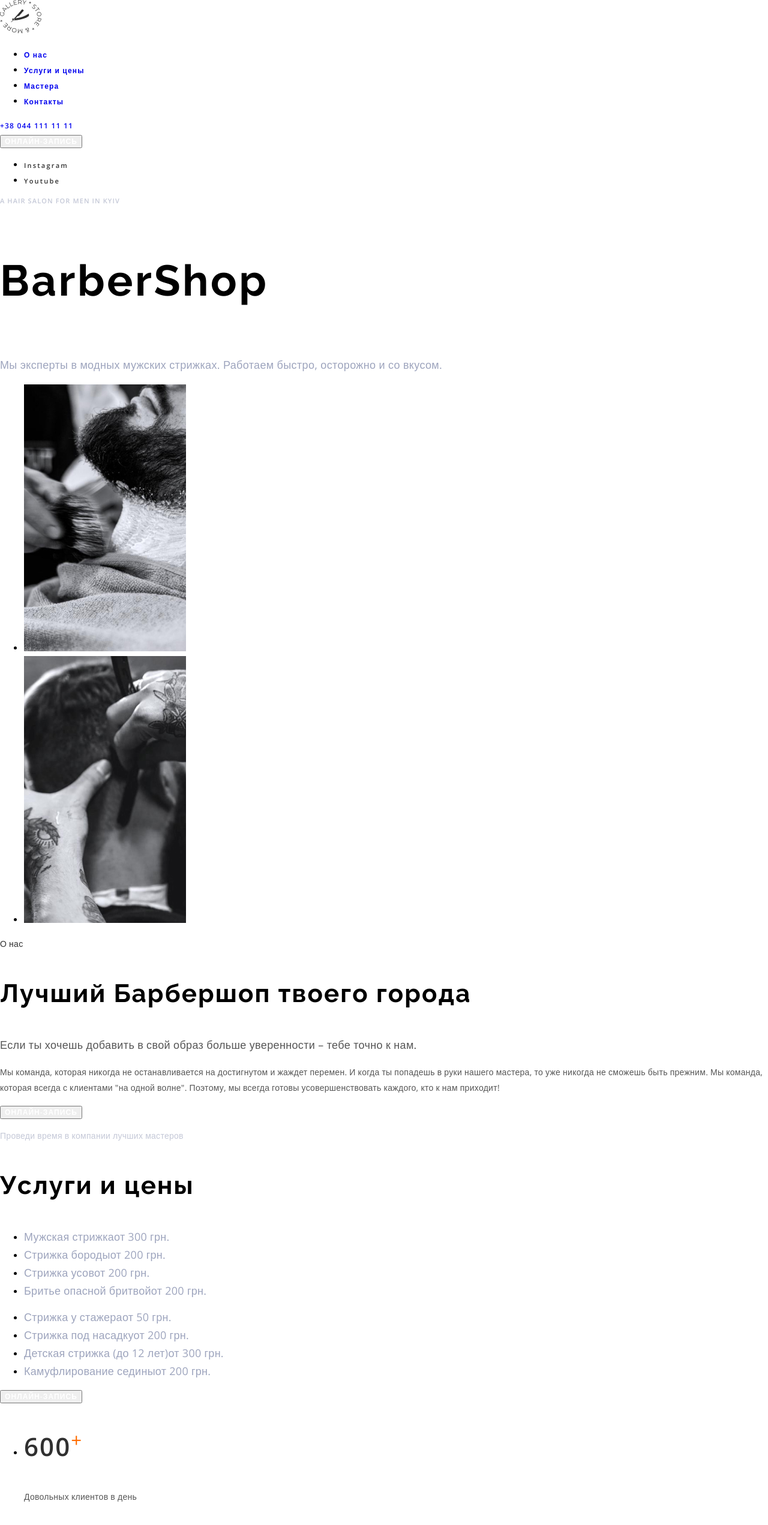
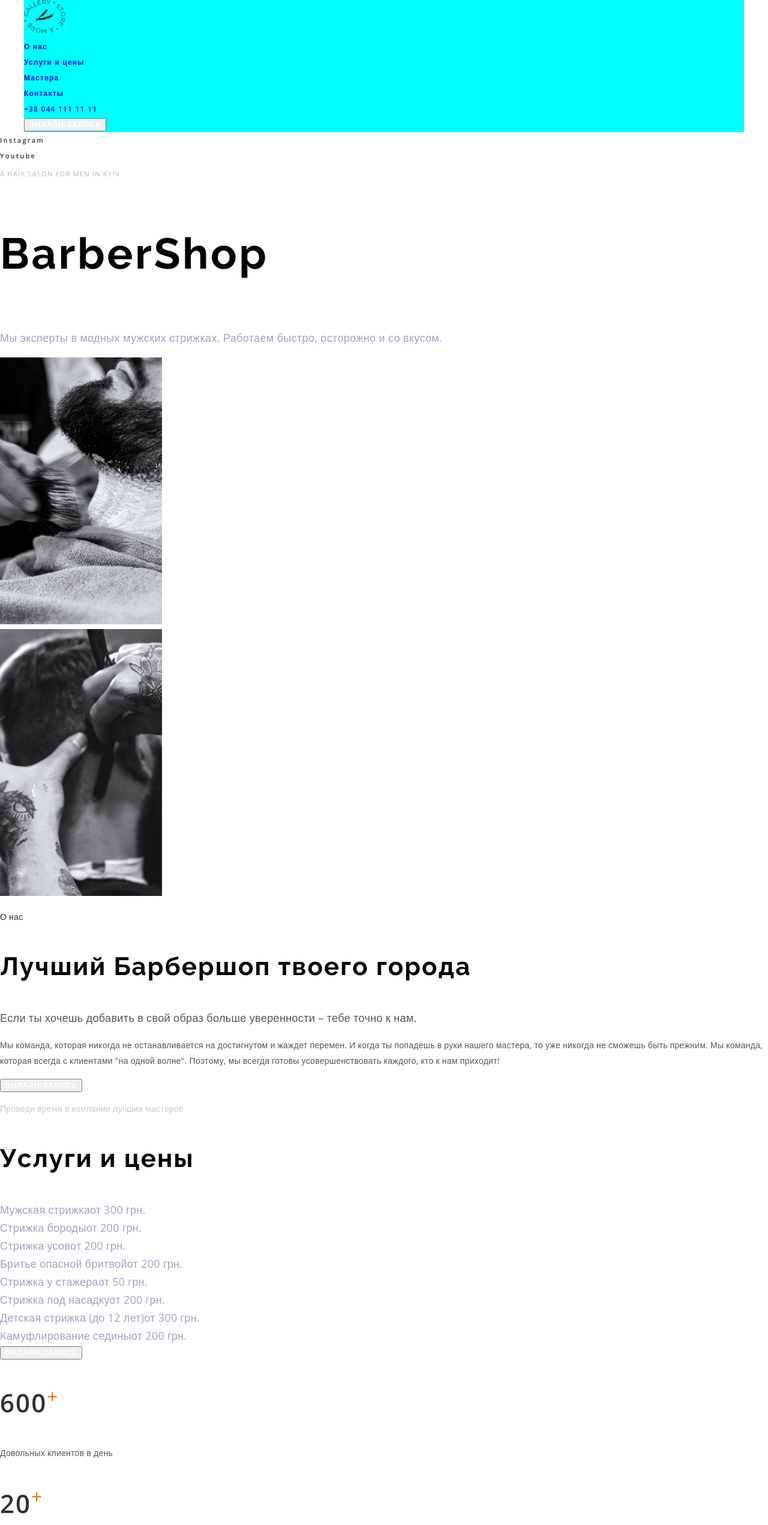
Before and after one commit to MikharevichDiana/primer_1, a plain HTML site: page index.html in a window 1280 px wide. Shown: the top 2543 px of the page at 60% size. Drawn offline with nearby package versions, Linux system fonts and the light colour scheme.

```diff
--- a/index.html
+++ b/index.html
@@ -20,12 +20,12 @@
     <title>BarberShop</title>
   </head>
   <body>
-    <header class="header">
+    <header class="header container">
       <nav class="navigation">
         <a href="#" aria-label="Логотип BarberShop">
           <img src="./images/logo.png" alt="Логотип BarberShop" />
         </a>
-        <ul class="navigation-menu">
+        <ul class="navigation-menu list-no-style">
           <li><a href="#">О нас</a></li>
           <li><a href="#">Услуги и цены</a></li>
           <li><a href="#">Мастера</a></li>
@@ -41,7 +41,7 @@
       <!-- <Hero> -->
       <section class="hero">
         <div>
-          <ul class="social-links">
+          <ul class="social-links list-no-style">
             <li><a href="#">Instagram</a></li>
             <li><a href="#">Youtube</a></li>
           </ul>
@@ -60,7 +60,7 @@
       <!-- <About> -->
       <section class="about">
         <div>
-          <ul>
+          <ul class="list-no-style">
             <li>
               <img src="./images/img1.jpg" alt="BarberShop - Бритье бороды" />
             </li>
@@ -90,13 +90,13 @@
       <section class="services">
         <p class="subtitle-light">Проведи время в компании лучших мастеров</p>
         <h2>Услуги и цены</h2>
-        <ul>
+        <ul class="list-no-style">
           <li><span>Мужская стрижка</span><span>от 300 грн.</span></li>
           <li><span>Стрижка бороды</span><span>от 200 грн.</span></li>
           <li><span>Стрижка усов</span><span>от 200 грн.</span></li>
           <li><span>Бритье опасной бритвой</span><span>от 200 грн.</span></li>
         </ul>
-        <ul>
+        <ul class="list-no-style">
           <li><span>Стрижка у стажера</span><span>от 50 грн.</span></li>
           <li><span>Стрижка под насадку</span><span>от 200 грн.</span></li>
           <li>
@@ -111,7 +111,7 @@
       <!-- <Advantages> -->
       <section class="advantages">
         <div>
-          <ul>
+          <ul class="list-no-style">
             <li>
               <p class="count">600<sup>+</sup></p>
               <p>Довольных клиентов в день</p>
@@ -121,7 +121,7 @@
               <p>Лучших мастеров Киева</p>
             </li>
           </ul>
-          <ul>
+          <ul class="list-no-style">
             <li>
               <p class="count">50<sup>+</sup></p>
               <p>Наград за отличный сервис</p>
@@ -147,12 +147,12 @@
       <section class="masters">
         <p class=subtitle-dark"">Для настоящих ценителей атмосферы</p>
         <h2>Наши мастера</h2>
-        <ul>
+        <ul class="list-no-style">
           <li>
             <img src="./images/masters1.jpg" alt="BarberShop - Мастера" />
             <h3>John Smith</h3>
             <p>Extreme Barber</p>
-            <ul class="masters-cards">
+            <ul class="masters-cards list-no-style">
               <li><a href="#" aria-label="Иконка Инстаграм"></a></li>
               <li><a href="#" aria-label="Иконка Твиттер"></a></li>
               <li><a href="#" aria-label="Иконка Фейсбук"></a></li>
@@ -163,7 +163,7 @@
             <img src="./images/masters2.jpg" alt="BarberShop - Мастера" />
             <h3>Michele Doe</h3>
             <p>Extreme Barber</p>
-            <ul>
+            <ul class="list-no-style">
               <li><a href="#" aria-label="Иконка Инстаграм"></a></li>
               <li><a href="#" aria-label="Иконка Твиттер"></a></li>
               <li><a href="#" aria-label="Иконка Фейсбук"></a></li>
@@ -174,7 +174,7 @@
             <img src="./images/masters3.jpg" alt="BarberShop - Мастера" />
             <h3>Alan Black</h3>
             <p>Extreme Barber</p>
-            <ul>
+            <ul class="list-no-style">
               <li><a href="#" aria-label="Иконка Инстаграм"></a></li>
               <li><a href="#" aria-label="Иконка Твиттер"></a></li>
               <li><a href="#" aria-label="Иконка Фейсбук"></a></li>
@@ -243,7 +243,7 @@
         <p>&copy;Copyright 2020</p>
       </div>
       <div>
-        <ul social-links>
+        <ul class="social-links list-no-style">
           <li><a href="#">Instagram</a></li>
           <li><a href="#">Youtube</a></li>
         </ul>
--- a/style.css
+++ b/style.css
@@ -51,6 +51,18 @@ p {
 }
 
 /* components  */
+
+.container {
+  width: 1200px;
+  padding: 0 15;
+  margin: 0 auto;
+}
+
+.list-no-style {
+  list-style-type: none;
+  padding-left: 0;
+  margin: 0;
+}
 .btn-modal-open {
   font-weight: 600;
   font-size: 12px;
@@ -97,6 +109,11 @@ p {
 /* /components */
 
 /* header */
+
+.header {
+  background-color: aqua;
+}
+
 .header a {
   font-weight: 600;
   font-size: 12px;
@@ -192,11 +209,10 @@ p {
 /* /contacts */
 
 /* footer */
-.footer p{
+.footer p {
   font-weight: 600;
   font-size: 11px;
   line-height: 1.36;
   color: var(--text-light);
-
 }
 /* /footer */
```
